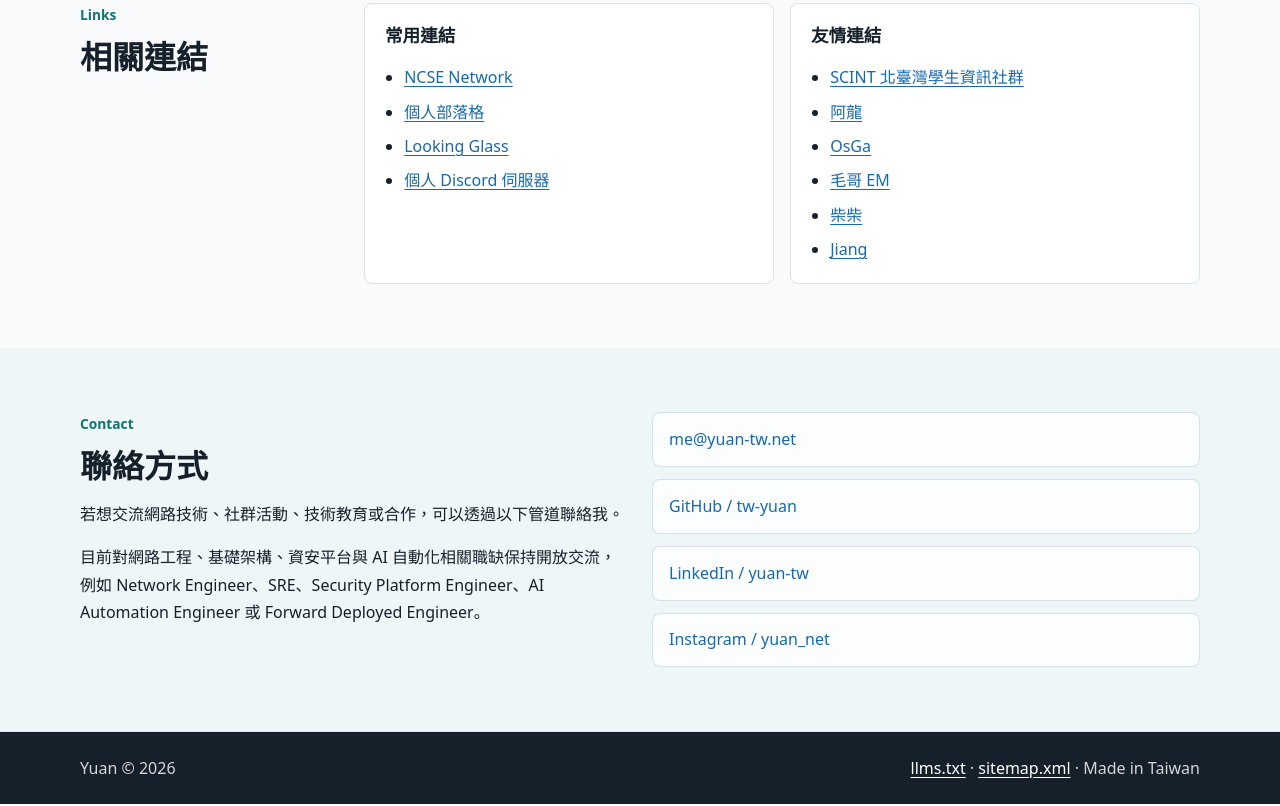
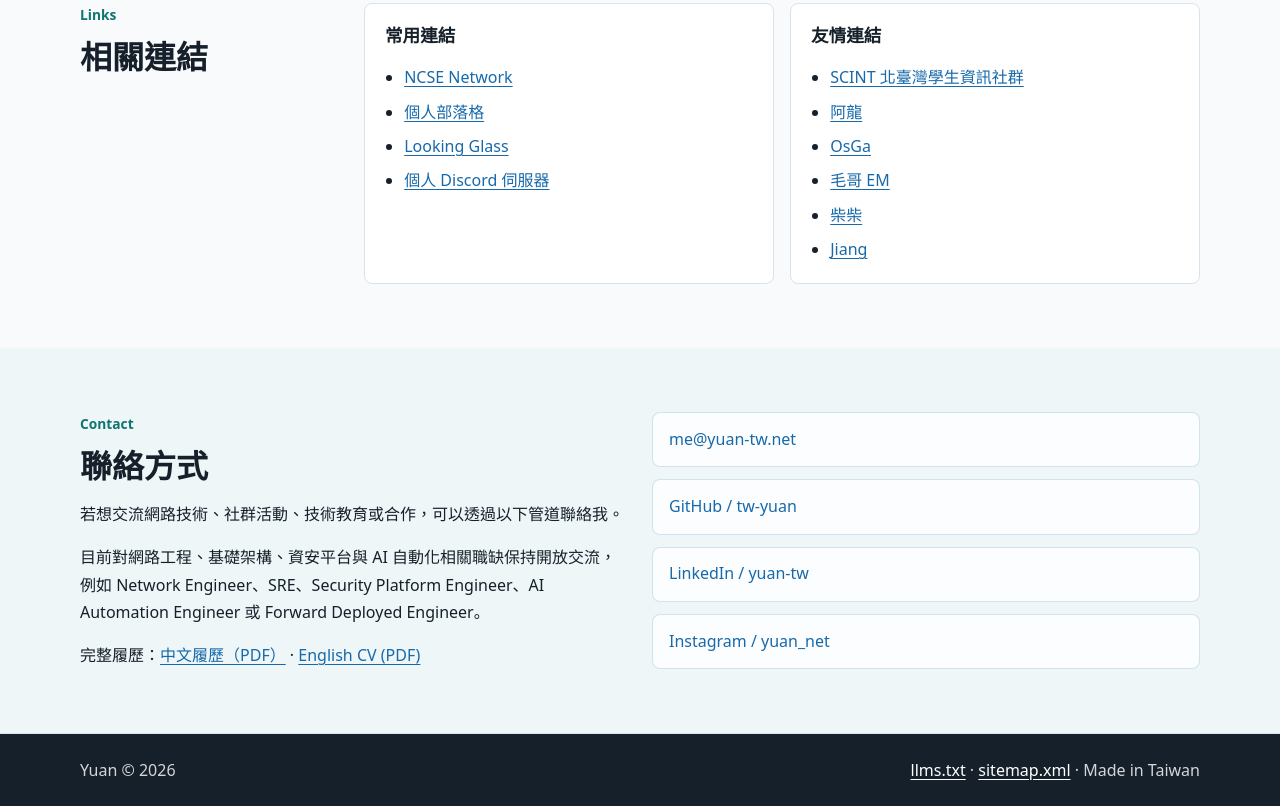
Before and after one commit to tw-yuan/intro, a plain HTML site: page index.html in a window 1280 px wide. Shown: the part 4100-4906 px from the top of the page. Drawn offline with Linux system fonts and the light colour scheme.

Commit message:
feat: link CV PDFs from contact section
Co-Authored-By: Claude Opus 5.5 <noreply@anthropic.com>
Claude-Session: https://claude.ai/code/session_01PK6xgPs8Yti8Tob42rzYYC

```diff
--- a/index.html
+++ b/index.html
@@ -373,6 +373,7 @@
           <h2 id="contact-title">聯絡方式</h2>
           <p>若想交流網路技術、社群活動、技術教育或合作，可以透過以下管道聯絡我。</p>
           <p>目前對網路工程、基礎架構、資安平台與 AI 自動化相關職缺保持開放交流，例如 Network Engineer、SRE、Security Platform Engineer、AI Automation Engineer 或 Forward Deployed Engineer。</p>
+          <p>完整履歷：<a href="/file/cv-zh.pdf" type="application/pdf">中文履歷（PDF）</a> · <a href="/file/cv-en.pdf" type="application/pdf" hreflang="en">English CV (PDF)</a></p>
         </div>
         <address class="contact-list">
           <a href="mailto:me@yuan-tw.net">me@yuan-tw.net</a>
```
Also changed, not shown: llms.txt, 1 other file.
